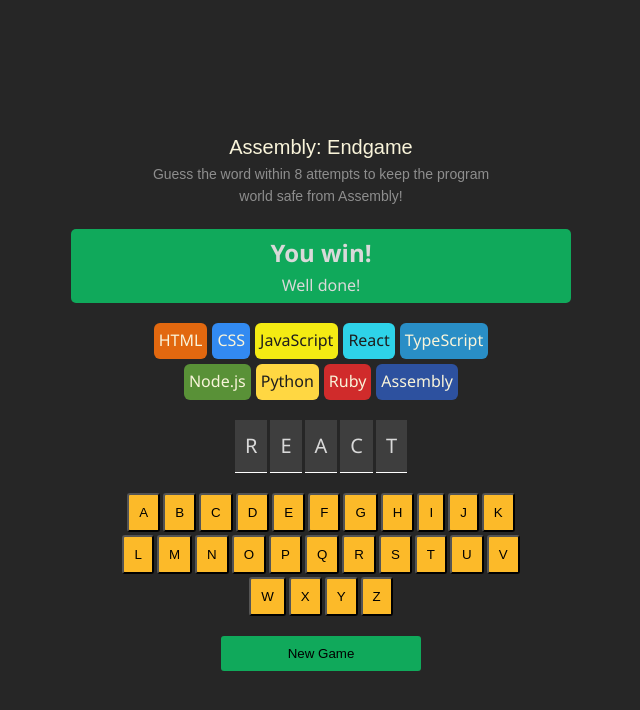
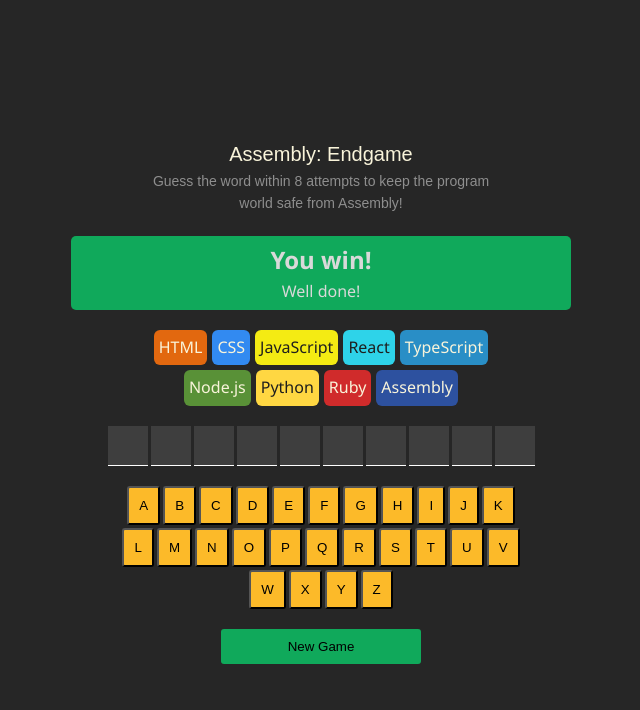
Before and after one commit to carlosValencia01/personal-page, a React (Vite) app: page /hangman in a window 1280 px wide. Shown: the top 710 px of the page, without its empty margins (319-959 px from the left). Built offline with nearby package versions, Linux system fonts and the light colour scheme; no server answers; what @huggingface/inference would draw is missing.

Commit message:
feat: add functionality to hangman

```diff
--- a/package.json
+++ b/package.json
@@ -11,6 +11,7 @@
   },
   "dependencies": {
     "@huggingface/inference": "^3.15.0",
+    "clsx": "^2.1.1",
     "i18next": "^25.0.2",
     "i18next-browser-languagedetector": "^8.0.5",
     "nanoid": "^5.1.5",
--- a/src/Apps/HangMan/HangmanMain.jsx
+++ b/src/Apps/HangMan/HangmanMain.jsx
@@ -1,12 +1,27 @@
 import './style.css';
 import { languages } from './languages';
 import { useState } from 'react';
+import clsx from 'clsx';
 
 
 export const HangmanMain = () => {
-    const [currentWord, setCurrentWord] = useState('react');
+    //State Values
+    const [currentWord, setCurrentWord] = useState('javascript');
+    const [guessedLettersArray, setGuessedLettersArray] = useState([]);
 
+    //Derived values
+    let wrongGuessCount = guessedLettersArray.filter(letter => !currentWord.includes(letter)).length;
+
+    //Static values
     const alphabet = 'abcdefghijklmnopqrstuvwxyz';
+
+    function handleGuess(letter){
+        setGuessedLettersArray(prev =>
+            prev.includes(letter)
+            ? prev
+            : [...prev, letter]);
+
+    }
 
     return (
         <div className="hangman-body">
@@ -19,22 +34,42 @@ export const HangmanMain = () => {
                 <p>Well done!</p>
             </section>
             <section className='hangman-languge-container'>
-                {languages.map(language => (
-                    <span style={{backgroundColor: language.backgroundColor, color:language.color}} key={language.name}>{language.name}</span>
+                {languages.map((language,i) => (
+                    <span
+                        style={{backgroundColor: language.backgroundColor, color:language.color}}
+                        key={language.name}
+                        className={i < wrongGuessCount ? 'lost':''}
+                        >{language.name}</span>
                 ))}
             </section>
             <section className='hangman-word-container'>
                 {
-                    currentWord.split("").map((letter, i)=>(
-                        <span key={i}>{letter}</span>
-                    ))
+                    currentWord.split("").map((letter, i)=>{
+                        return <span
+                                key={i}
+                                >
+                            {guessedLettersArray.includes(letter) ? letter : ''}</span>
+                    })
                 }
             </section>
             <section className='hangman-keyboard-container'>
                 {
-                    alphabet.split("").map((letter) => (
-                        <button key={letter}>{letter}</button>
-                    ))
+                    alphabet.split("").map((letter) => {
+                        const isGuessed = guessedLettersArray.includes(letter);
+                        const isCorrect = isGuessed && currentWord.split("").includes(letter);
+                        const isWrong = isGuessed && !currentWord.split("").includes(letter);
+                        const className = clsx({
+                            correct: isCorrect,
+                            wrong: isWrong
+                        });
+                        return(
+                            <button
+                                className={className}
+                                key={letter}
+                                onClick={()=>handleGuess(letter)}>{letter}</button>
+                        )
+                    }
+                )
                 }
             </section>
             <button className='hangman-newgame-button'>New Game</button>
--- a/src/Apps/HangMan/style.css
+++ b/src/Apps/HangMan/style.css
@@ -64,6 +64,7 @@
 .hangman-languge-container > span{
     padding: 5px;
     border-radius: 6px;
+    position: relative;
 }
 
 .hangman-word-container{
@@ -75,7 +76,10 @@
 
 .hangman-word-container > span{
     border-bottom: 1px solid #fff;
-    padding: 10px;
+    height: 40px;
+    width: 40px;
+    text-align: center;
+    justify-content: center;
     text-transform: uppercase;
     background-color: #3e3e3e;
     /* margin-right: 3px; */
@@ -99,6 +103,15 @@
     border-radius: 3px;
 }
 
+.hangman-keyboard-container > button.correct{
+    background-color: green;
+}
+
+.hangman-keyboard-container > button.wrong{
+    background-color: red;
+}
+
+
 .hangman-newgame-button{
     width: 200px;
     padding: 10px;
@@ -108,3 +121,19 @@
     margin: 0 auto;
     margin-block: 20px;
 }
+
+/* Dimmed overlay with skull on "lost" languages */
+.hangman-languge-container > span.lost::before {
+    content: "💀";
+    position: absolute;
+    display: flex;
+    align-items: center;
+    justify-content: center;
+    height: 100%;
+    width: 100%;
+    font-size: 0.85rem;
+    top: 0;
+    left: 0;
+    background-color: rgba(0, 0, 0, 0.7);
+    border-radius: 6px;
+}
```
Also changed, not shown: 1 other file (tests, documents, lock files or other folders).
